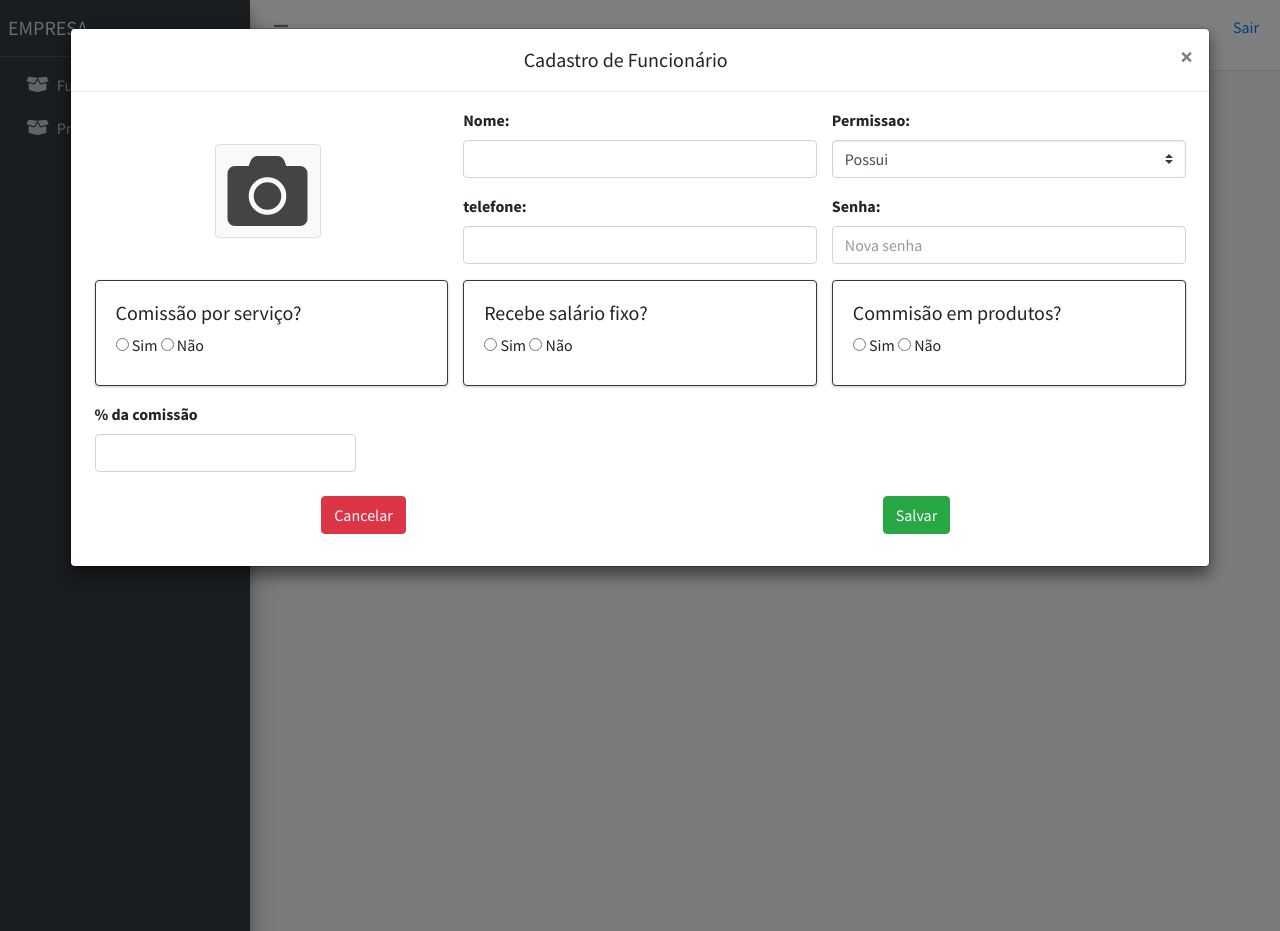
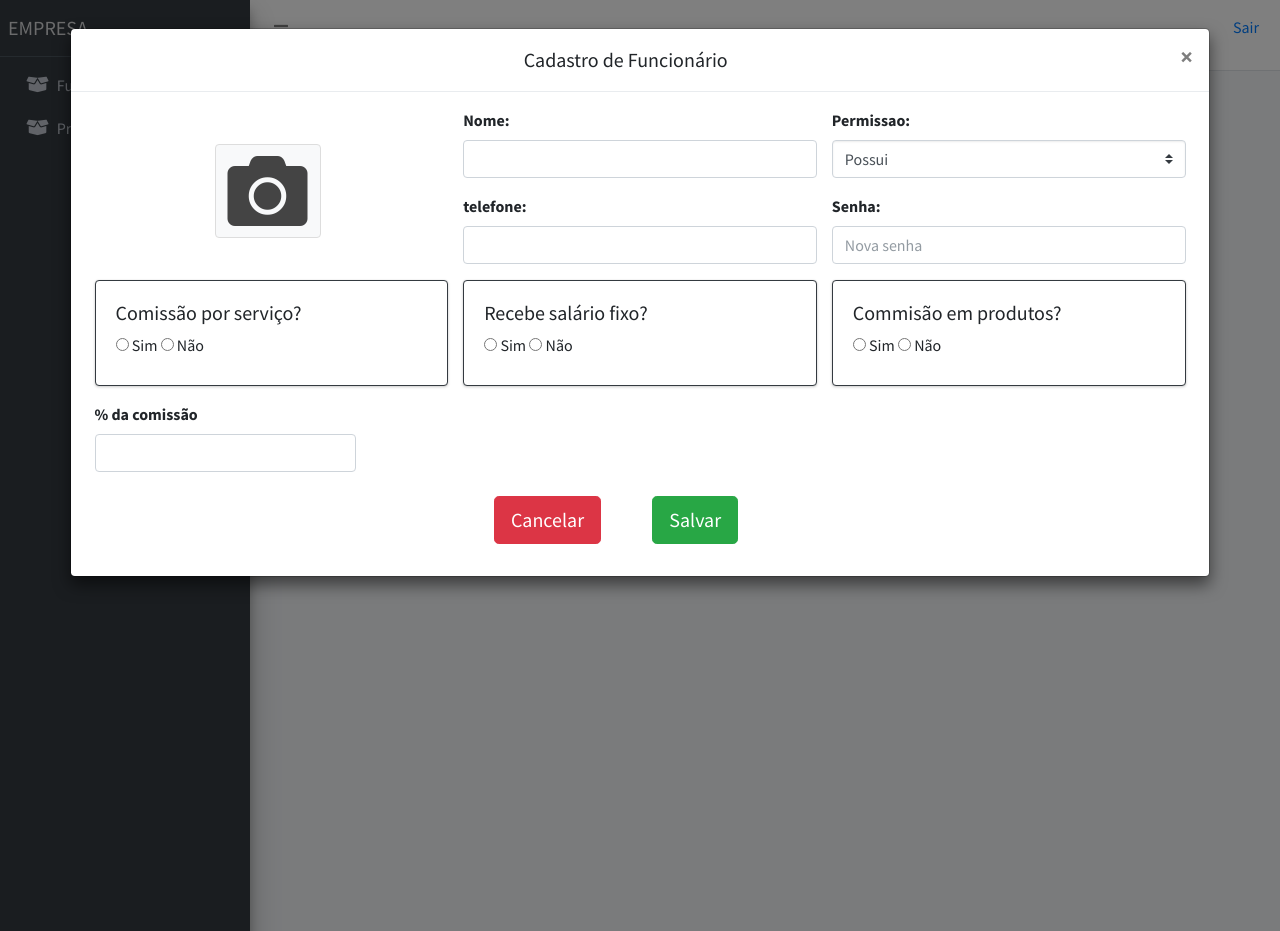
Before and after one commit to BavarescoRicardo/phpTesteAgendaServ, a PHP site: page /public/pages/funcionario/funcionario.php in a window 1280 px wide, after a click on "Adicionar Profissional". Run offline with PHP 8.4, Linux system fonts and the light colour scheme; data that the repository does not hold is empty; some libraries are stand-ins or nearby versions.

Commit message:
ajustes estilo botoes cadastro

```diff
--- a/public/pages/funcionario/cadastro.php
+++ b/public/pages/funcionario/cadastro.php
@@ -114,10 +114,8 @@
           <br/>
           <div class="row">
             <div class="col text-center">
-              <input type="button" class="btn btn-danger" data-dismiss="modal" value="Cancelar">
-            </div>
-            <div class="col text-center">
-              <input type="submit" name="salvar" class="btn btn-success" value="Salvar">
+              <input type="button" class="btn btn-danger btn-lg mr-5" data-dismiss="modal" value="Cancelar">
+              <input type="submit" name="salvar" class="btn btn-success btn-lg mr-5" value="Salvar">
             </div>
           </div>
 
```
